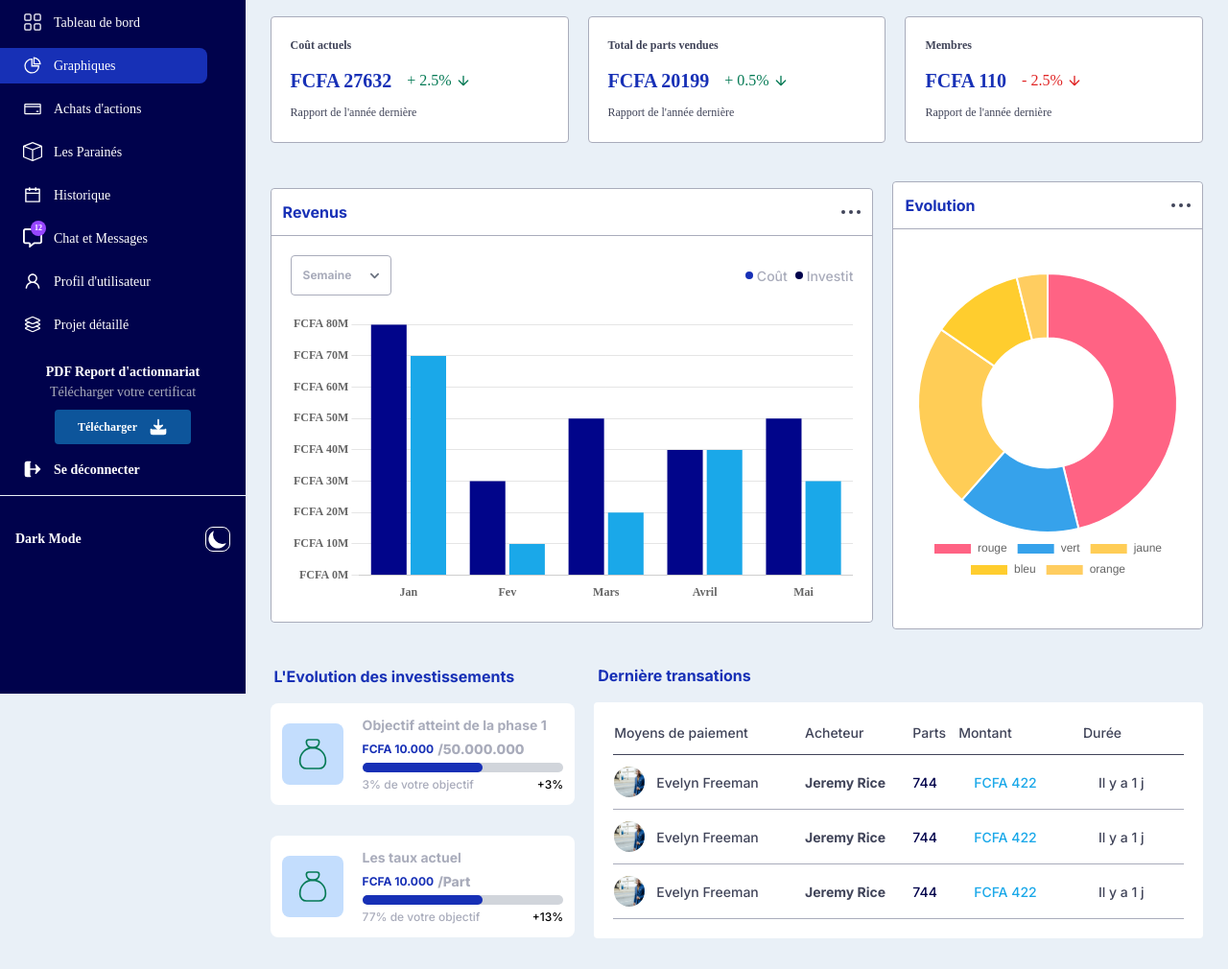
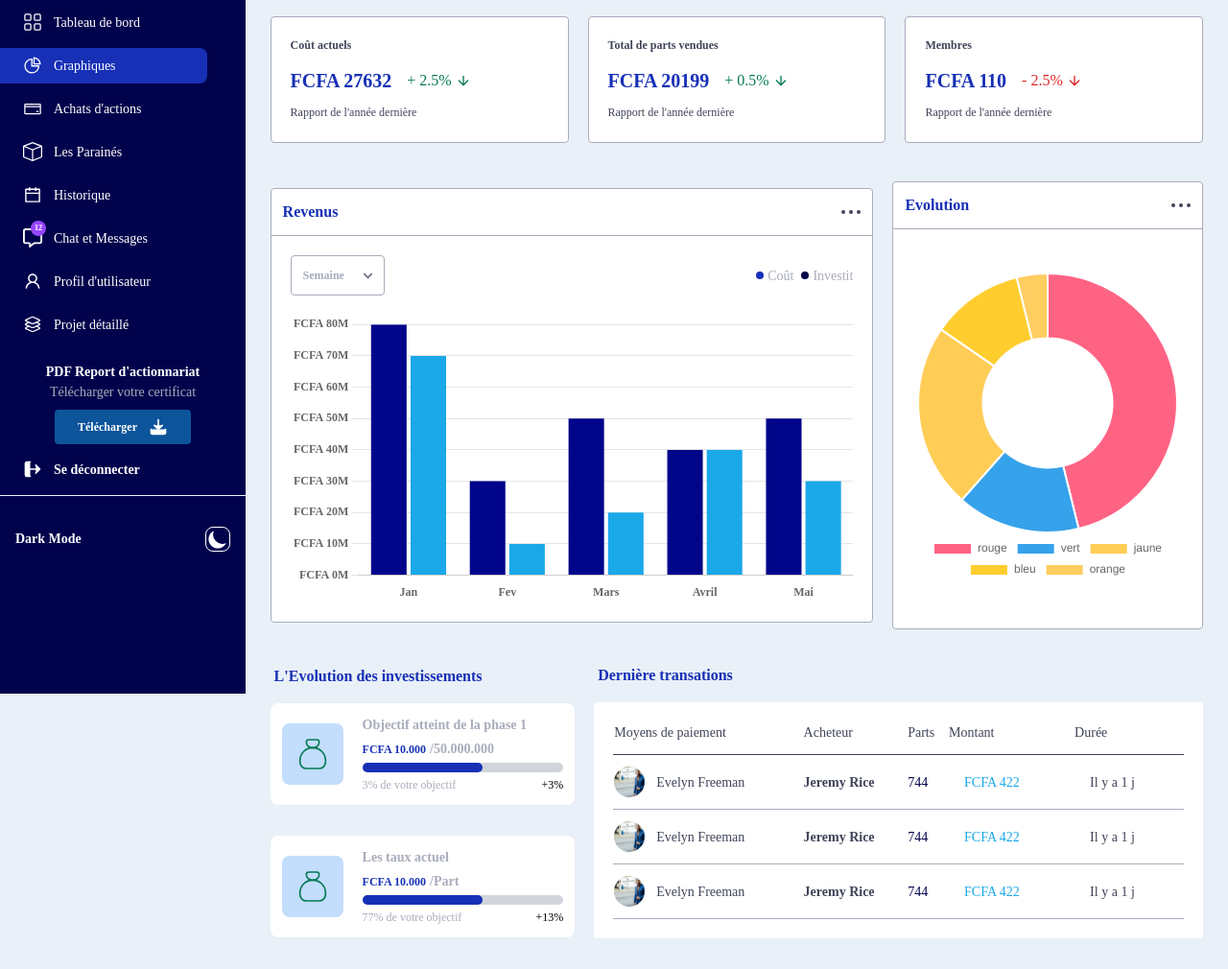
Before and after one commit to Christian-or/bpay-admin, a website: page pages/graphique/index.html in a window 1280 px wide. Shown: the part 77-1087 px from the top of the page at 96% size. Drawn offline with nearby package versions, Linux system fonts and the light colour scheme.

Commit message:
changement de police sur la page graphique

```diff
--- a/pages/graphique/index.html
+++ b/pages/graphique/index.html
@@ -341,13 +341,13 @@
     <!-- Content -->
     <div class="font-Roboto pl-[18%] md:pl-[13%] lg:pl-[22%] pr-[3%] lg:pr-[2%] ease-linear w-full content">
         <!-- <h2 class="my-3 font-bold  lg:text-base flex space-x-2">
-            <span class="text-bpay-gris4 font-Inter">
+            <span class="text-bpay-gris4 font-Poppins">
                 <a href="../../pages/dashbord/index.html"> Graphiques </a>
             </span>
         </h2> -->
 
         <!-- Statistique -->
-        <div class="grid grid-cols-1 md:grid-cols-3 gap-5 font-Inter font-bold text-bpay-gris4 my-5">
+        <div class="grid grid-cols-1 md:grid-cols-3 gap-5 font-Poppins font-bold text-bpay-gris4 my-5">
             <div class="bg-white rounded-default p-5 border-bpay-gris1 border-[1px] font-Poppins" data-aos="fade-up" data-aos-easing="linear" data-aos-duration="1000">
                 <h2 class="text-xs mb-2">Coût actuels</h2>
                 <div class="flex items-center space-x-4">
@@ -405,7 +405,7 @@
         </div>
 
         <!-- Revenus et evolution -->
-        <div class="flex flex-col lg:flex-row items-center gap-5 mt-10 font-Inter">
+        <div class="flex flex-col lg:flex-row items-center gap-5 mt-10 font-Poppins">
             <div class="w-full lg:w-4/6 border-bpay-gris1 border-[1px] rounded-default">
                 <div class="bg-white rounded-default">
                     <div class="flex justify-between border-b-[1px] border-bpay-gris1 p-3">
@@ -458,7 +458,7 @@
         </div>
 
         <!-- Evolution des investissement et transaction -->
-        <div class="flex flex-col lg:flex-row items-center gap-5  mt-8 font-Inter mb-8">
+        <div class="flex flex-col lg:flex-row items-center gap-5  mt-8 font-Poppins mb-8">
             <div class="w-full lg:w-2/6">
                 <h2 class="text-bpay-bleuClaire font-bold mb-3 p-1">L'Evolution des investissements</h2>
                 <div class="w-full">
```
